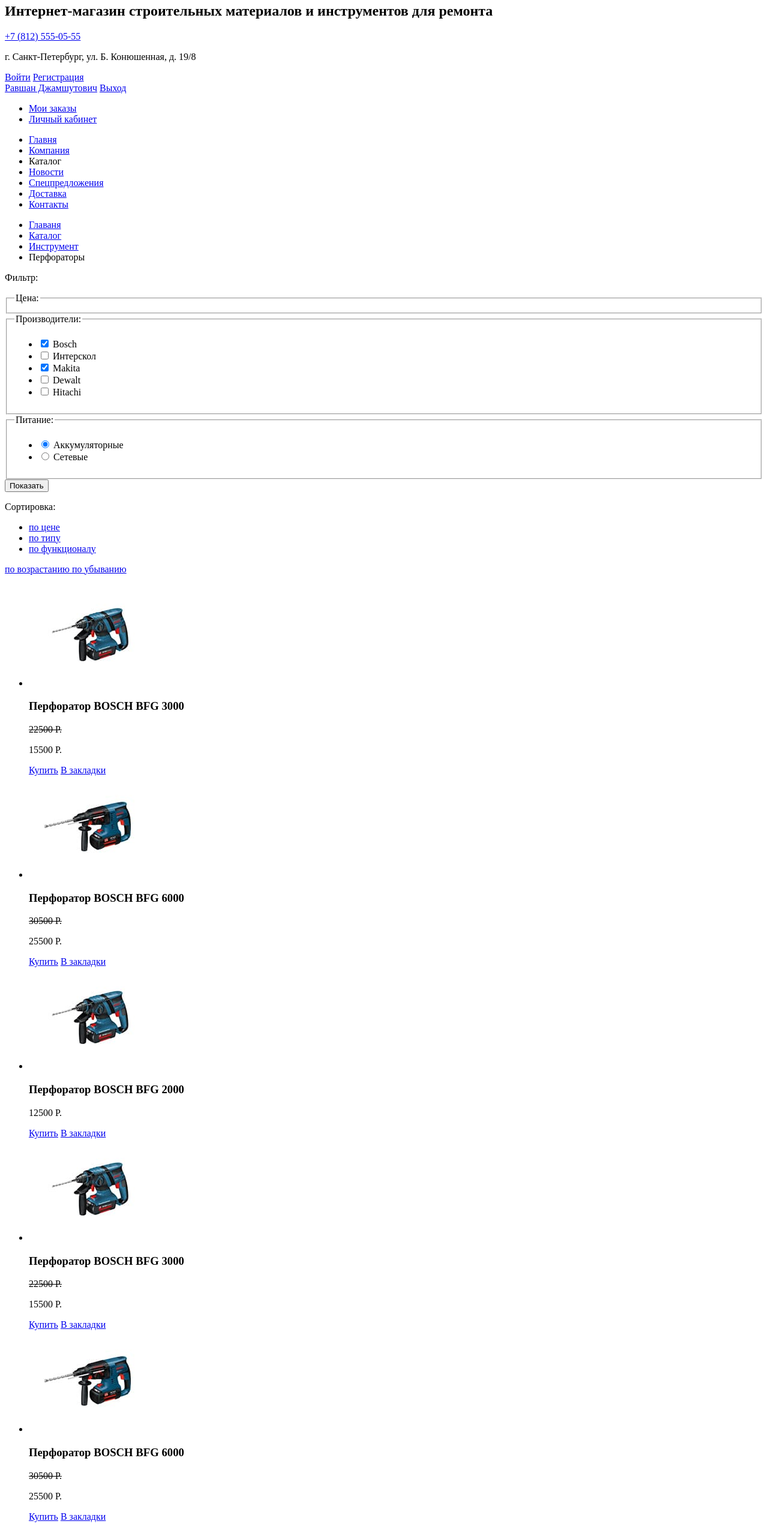
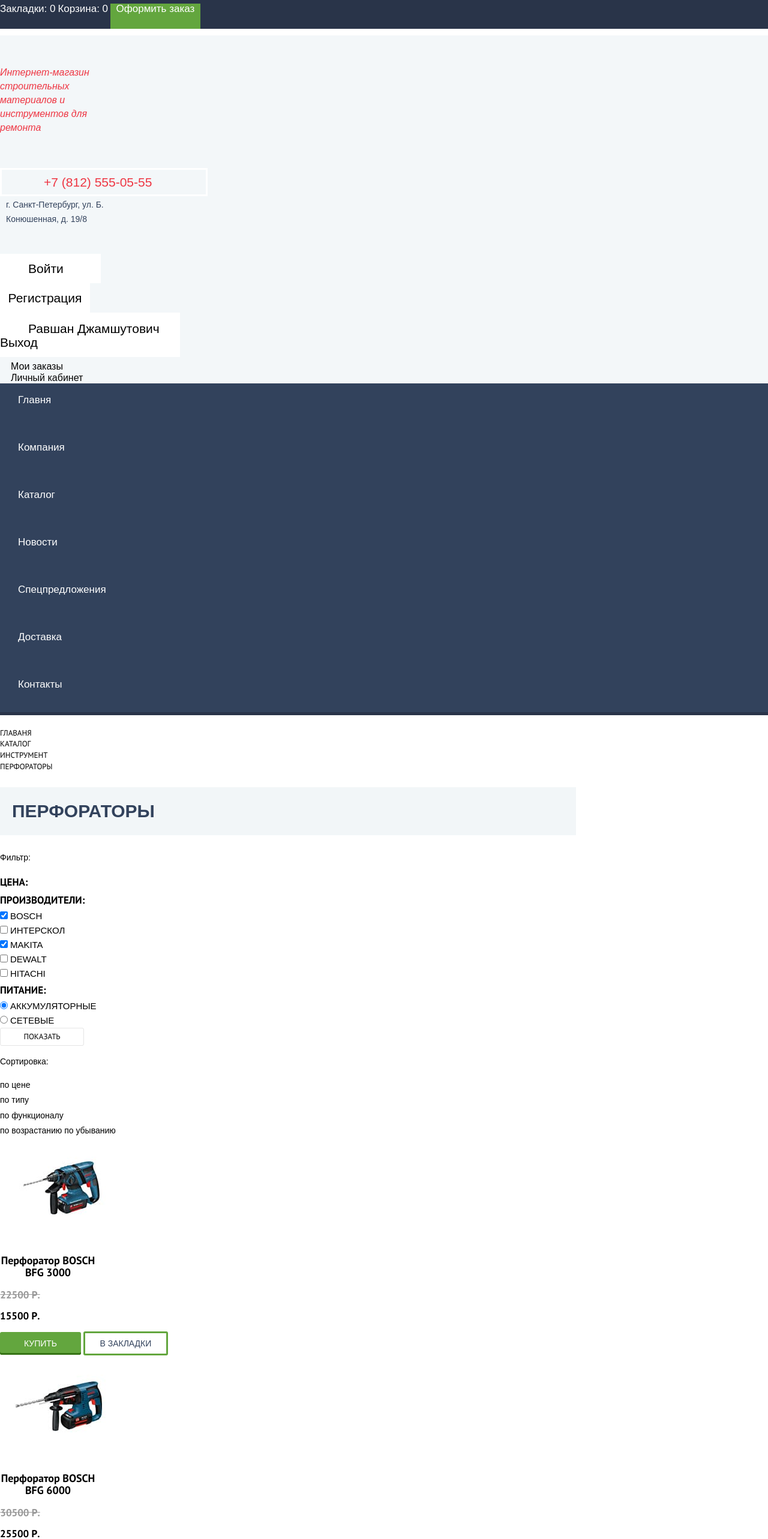
Before and after one commit to Ivan614/932699-technomart-27, a plain HTML site: page catalog.html in a window 1280 px wide. Shown: the part 80-2645 px from the top of the page at 60% size. Drawn offline with Linux system fonts and the light colour scheme; a web font is replaced by a local one.

Commit message:
Были добавлены некоторые классы для стилизаци разметки, небольшие поправки

```diff
--- a/catalog.html
+++ b/catalog.html
@@ -3,24 +3,31 @@
 <head>
 	<meta charset="UTF-8">
 	<title>HTML Academy: Техномарт</title>
+  <link href="https://fonts.googleapis.com/css?family=PT+Sans:400,700&display=swap&subset=cyrillic" rel="stylesheet">
+  <link href="https://fonts.googleapis.com/css?family=Cuprum:400,400i,700&display=swap&subset=cyrillic" rel="stylesheet">
+  <link rel="stylesheet" href="css/normalize.css">
+  <link rel="stylesheet" href="css/style.css">
 </head>
 <body>
-	<header>
+	<header class="main-header">
 
-  		<a href="index.html">Техномарт</a>
+     <div class="header-top">
+
+  		 <a href="index.html" class="header-caption">Техномарт</a>
 
   		 <form action="https://echo.htmlacademy.ru" method="get">
-        <input type="search" name="search" id="search-field" placeholder="Поиск:" aria-label="Поиск по сайту">
+         <input type="search" name="search" id="search-field" class="search-field" placeholder="Поиск:" aria-label="Поиск по сайту">
        </form>
 
-  		<a href="#">Закладки: 0</a>
-  		<a href="#">Корзина: 0</a>
-  		<a href="#">Оформить заказ</a>
-
-     <section>
+  		 <a href="#" class="button-header-bookmarks">Закладки: 0</a>
+  		 <a href="#" class="button-header-basket">Корзина: 0</a>
+  		 <a href="#" class="button-header-order">Оформить заказ</a>
+     </div>
+     <section class="main-header-navigation">
+      <div class="header-content wrap">
         	<h1>Интернет-магазин строительных материалов и инструментов для ремонта</h1>
 
-        <div>
+        <div class="header-contacts">
         	<a href="tel:+78125550555">
         	  +7 (812) 555-05-55
         	</a>
@@ -28,221 +35,225 @@
         		г. Санкт-Петербург, ул. Б. Конюшенная, д. 19/8
         	</p>
         </div>
-        <div>
-          <a href="#">Войти</a>
-          <a href="#">Регистрация</a>
+        <div class="user-login">
+          <a href="#" class="user-enter">Войти</a>
+          <a href="#" class="user-registration">Регистрация</a>
         </div>
-        <div>
-        	<a href="#">Равшан Джамшутович</a>
-        	<a href="#">
+        <div class="account-hidden">
+           <div class="account-inner">
+        	    <a href="#" class="account-name">Равшан Джамшутович</a>
+        	    <a href="#" class="account-exit">
         		     <span class="visually-hidden">Выход</span>
         	   </a>
-        	<ul>
+          </div>
+        	<ul class="account-breadcrumbs list">
         		<li><a href="#">Мои заказы</a></li>
         		<li><a href="#">Личный кабинет</a></li>
         	</ul>
         </div>
-        <nav>
-        	<ul>
-        		<li><a href="index.html">Главня</a></li>
-        		<li><a href="#">Компания</a></li>
-        		<li><a>Каталог</a></li>
-        		<li><a href="#">Новости</a></li>
-        		<li><a href="#">Спецпредложения</a></li>
-        		<li><a href="#">Доставка</a></li>
-        		<li><a href="#">Контакты</a></li>
+      </div>
+        <nav class="main-menu-wrap">
+        	<ul class="main-menu-list list">
+        		<li class="main-menu-item"><a href="index.html">Главня</a></li>
+        		<li class="main-menu-item"><a href="#">Компания</a></li>
+        		<li class="main-menu-item"><a>Каталог</a></li>
+        		<li class="main-menu-item"><a href="#">Новости</a></li>
+        		<li class="main-menu-item"><a href="#">Спецпредложения</a></li>
+        		<li class="main-menu-item"><a href="#">Доставка</a></li>
+        		<li class="main-menu-item"><a href="#">Контакты</a></li>
         	</ul>
         </nav>
     </section>
   	</header>
-  	<main>
-  		<section>
-  			<ul>
-  				<li>
+
+  	<main class="main-content">
+  		<section class="perforators wrap">
+  			<ul class="breadcrumbs-nav-list list">
+  				<li class="breadcrumbs-nav-item">
   				   <a href="index.html">
   				       <span class="visually-hidden">Главаня</span>
               </a>
   		    </li>
-  				<li><a href="#">Каталог</a></li>
-  				<li><a href="#">Инструмент</a></li>
-  				<li><a>Перфораторы</a></li>
+  				<li class="breadcrumbs-nav-item"><a href="#">Каталог</a></li>
+  				<li class="breadcrumbs-nav-item"><a href="#">Инструмент</a></li>
+  				<li class="breadcrumbs-nav-item"><a>Перфораторы</a></li>
   			</ul>
-
-        <div>
-          <div>
+        <h2>Перфораторы</h2>
+        <div class="wrap-inner-catalog">
+          <div class="perforators-filtr">
             <form method="get" action="https://echo.htmlacademy.ru">
-              <p>Фильтр:</p>
-              <fieldset>
+              <p class="filtr-caption">Фильтр:</p>
+              <fieldset class="filtr-price">
                 <legend>Цена:</legend>
                 <!--...-->
               </fieldset>
-              <fieldset>
+              <fieldset class="filtr-maker">
                 <legend>Производители:</legend>
-                <ul>
-                  <li>
+                <ul class="filtr-maker-list list">
+                  <li class="filtr-maker-item">
                     <input class="visually-hidden" type="checkbox" name="bosch" id="bosch" checked>
                     <label for="bosch">Bosch</label>
                   </li>
-                  <li>
+                  <li class="filtr-maker-item">
                     <input class="visually-hidden" type="checkbox" name="interskol" id="interskol">
                     <label for="interskol">Интерскол</label>
                   </li>
-                  <li>
+                  <li class="filtr-maker-item">
                     <input class="visually-hidden" type="checkbox" name="makita" id="makita" checked>
                     <label for="makita">Makita</label>
                   </li>
-                  <li>
+                  <li class="filtr-maker-item">
                     <input class="visually-hidden" type="checkbox" name="dewalt" id="dewalt">
                     <label for="dewalt">Dewalt</label>
                   </li>
-                  <li>
+                  <li class="filtr-maker-item">
                     <input class="visually-hidden" type="checkbox" name="hitachi" id="hitachi">
                     <label for="hitachi">Hitachi</label>
                   </li>
                 </ul>
               </fieldset>
-              <fieldset>
+              <fieldset class="filtr-power">
                 <legend>Питание:</legend>
-                <ul>
-                  <li>
+                <ul class="filtr-power-list list">
+                  <li class="filtr-power-item">
                     <input class="visually-hidden" type="radio" name="power" id="accumulator" value="accumulator" checked>
                     <label for="accumulator">Аккумуляторные</label>
                   </li>
-                  <li>
+                  <li class="filtr-power-item">
                     <input class="visually-hidden" type="radio" name="power" id="volts" value="volts">
                     <label for="volts">Сетевые</label>
                   </li>
                 </ul>
               </fieldset>
-              <button type="submit">Показать</button>
+              <button type="submit" class="button-filtr">Показать</button>
             </form>
           </div>
-
-           <div>
+         <div class="perforators-list">
+           <div class="perforators-sort">
               <p>Сортировка:</p>
-             <ul>
-               <li>
+             <ul class="sort-list list">
+               <li class="sort-item">
                  <a href="#">по цене</a>
                </li>
-               <li>
+               <li class="sort-item">
                  <a href="#">по типу</a>
                </li>
-               <li>
+               <li class="sort-item">
                  <a href="#">по функционалу</a>
                </li>
              </ul>
              <div>
-              <a href="#">
+              <a href="#" class="button-sort-increase">
                <span class="visually-hidden">по возрастанию</span>
              </a>
-             <a href="#">
+             <a href="#" class="button-sort-decrease">
                <span class="visually-hidden">по убыванию</span>
              </a>
              </div>
            </div>
        </div>
 
-  			<ul>
-  				<li>
+  			<ul class="perforators-model-list list">
+  				<li class="perforators-model-item">
   					<img src="img/perforator-bosch-bfg-3000.jpg" width="218" height="170" alt="Перфоратор BOSCH BFG 3000">
   					<h3>Перфоратор BOSCH BFG 3000</h3>
-  					<p>
-  						<del>22500 Р.</del>
+  					<p class="old-price">
+  						<del>22500 р.</del>
   					</p>
-  					<p>15500 Р.</p>
-  					<div>
-  						<a href="#">Купить</a>
-  						<a href="#">В закладки</a>
+  					<p class="price">15500 р.</p>
+  					<div class="model-item-back">
+  						<a href="#" class="button-goods-buy">Купить</a>
+  						<a href="#" class="button-goods-bookmarks">В закладки</a>
   					</div>
   				</li>
-  		    <li>
+  		    <li class="perforators-model-item">
               <img src="img/perforator-bosch-bfg-6000.jpg" width="218" height="170" alt="Перфоратор BOSCH BFG 6000">
             <h3>Перфоратор BOSCH BFG 6000</h3>
-            <p>
-              <del>30500 Р.</del>
+            <p class="old-price">
+              <del>30500 р.</del>
             </p>
-            <p>25500 Р.</p>
-            <div>
-              <a href="#">Купить</a>
-              <a href="#">В закладки</a>
+            <p class="price">25500 р.</p>
+            <div class="model-item-back">
+              <a href="#" class="button-goods-buy">Купить</a>
+              <a href="#" class="button-goods-bookmarks">В закладки</a>
             </div>
           </li>
-  				<li>
+  				<li class="perforators-model-item">
   						<img src="img/perforator-bosch-bfg-2000.jpg" width="218" height="170" alt="Перфоратор BOSCH BFG 2000">
   					<h3>Перфоратор BOSCH BFG 2000</h3>
 
-  					<p>12500 Р.</p>
-  					<div>
-  						<a href="#">Купить</a>
-  						<a href="#">В закладки</a>
+  					<p class="price">12500 р.</p>
+  					<div class="model-item-back">
+  						<a href="#" class="button-goods-buy">Купить</a>
+  						<a href="#" class="button-goods-bookmarks">В закладки</a>
   					</div>
   				</li>
-  				<li>
+  				<li class="perforators-model-item">
   						<img src="img/perforator-bosch-bfg-3000.jpg" width="218" height="170" alt="Перфоратор BOSCH BFG 3000">
   					<h3>Перфоратор BOSCH BFG 3000</h3>
-  					<p>
-  						<del>22500 Р.</del>
+  					<p class="old-price">
+  						<del>22500 р.</del>
   					</p>
-  					<p>15500 Р.</p>
-  					<div>
-  						<a href="#">Купить</a>
-  						<a href="#">В закладки</a>
+  					<p class="price">15500 р.</p>
+  					<div class="model-item-back">
+  						<a href="#" class="button-goods-buy">Купить</a>
+  						<a href="#" class="button-goods-bookmarks">В закладки</a>
   					</div>
   				</li>
-  				<li>
+  				<li class="perforators-model-item">
   						<img src="img/perforator-bosch-bfg-6000.jpg" width="218" height="170" alt="Перфоратор BOSCH BFG 6000">
   					<h3>Перфоратор BOSCH BFG 6000</h3>
-  					<p>
-  						<del>30500 Р.</del>
+  					<p class="old-price">
+  						<del>30500 р.</del>
   					</p>
-  					<p>25500 Р.</p>
-  					<div>
-  						<a href="#">Купить</a>
-  						<a href="#">В закладки</a>
+  					<p class="price">25500 р.</p>
+  					<div class="model-item-back">
+  						<a href="#" class="button-goods-buy">Купить</a>
+  						<a href="#" class="button-goods-bookmarks">В закладки</a>
   					</div>
   				</li>
-  				<li>
+  				<li class="perforators-model-item">
   						<img src="img/perforator-bosch-bfg-2000.jpg" width="218" height="170" alt="Перфоратор BOSCH BFG 2000">
   					<h3>Перфоратор BOSCH BFG 2000</h3>
 
-  					<p>12500 Р.</p>
-  					<div>
-  						<a href="#">Купить</a>
-  						<a href="#">В закладки</a>
+  					<p class="price">12500 р.</p>
+  					<div class="model-item-back">
+  						<a href="#" class="button-goods-buy">Купить</a>
+  						<a href="#" class="button-goods-bookmarks">В закладки</a>
   					</div>
   				</li>
-  				<li>
+  				<li class="perforators-model-item">
   						<img src="img/perforator-bosch-bfg-3000.jpg" width="218" height="170" alt="Перфоратор BOSCH BFG 3000">
   					<h3>Перфоратор BOSCH BFG 3000</h3>
-  					<p>
-  						<del>22500 Р.</del>
+  					<p class="old-price">
+  						<del>22500 р.</del>
   					</p>
-  					<p>15500 Р.</p>
-  					<div>
-  						<a href="#">Купить</a>
-  						<a href="#">В закладки</a>
+  					<p class="price">15500 р.</p>
+  					<div class="model-item-back">
+  						<a href="#" class="button-goods-buy">Купить</a>
+  						<a href="#" class="button-goods-bookmarks">В закладки</a>
   					</div>
   				</li>
-  				<li>
+  				<li class="perforators-model-item">
   						<img src="img/perforator-bosch-bfg-6000.jpg" width="218" height="170" alt="Перфоратор BOSCH BFG 6000">
   					<h3>Перфоратор BOSCH BFG 6000</h3>
-  					<p>
-  						<del>30500 Р.</del>
+  					<p class="old-price">
+  						<del>30500 р.</del>
   					</p>
-  					<p>25500 Р.</p>
-  					<div>
-  						<a href="#">Купить</a>
-  						<a href="#">В закладки</a>
+  					<p class="price">25500 р.</p>
+  					<div class="model-item-back">
+  						<a href="#" class="button-goods-buy">Купить</a>
+  						<a href="#" class="button-goods-bookmarks">В закладки</a>
   					</div>
   				</li>
-  				<li>
+  				<li class="perforators-model-item">
   						<img src="img/perforator-bosch-bfg-2000.jpg" width="218" height="170" alt="Перфоратор BOSCH BFG 2000">
   					<h3>Перфоратор BOSCH BFG 2000</h3>
 
-  					<p>12500 Р.</p>
-  					<div>
-  						<a href="#">Купить</a>
-  						<a href="#">В закладки</a>
+  					<p class="price">12500 р.</p>
+  					<div class="model-item-back">
+  						<a href="#" class="button-goods-buy">Купить</a>
+  						<a href="#" class="button-goods-bookmarks">В закладки</a>
   					</div>
   				</li>
   			</ul>
@@ -261,6 +272,7 @@
             <a href="#">Следующая</a>
           </li>
         </ul>
+      </div>
   		</section>
 
       <div>
@@ -278,9 +290,10 @@
         </p>
       </div>
   	</main>
-  	<footer>
-    	<a href="index.html">Техномарт</a>
-    	<div>
+  	<footer class="main-footer">
+      <div class="footer-page">
+    	<a href="index.html" class="footer-caption">Техномарт</a>
+        <div class="footer-contacts">
     		<p>
     		  г. Санкт-Петербург, ул. Б. Конюшенная, д. 19/8
     	    </p>
@@ -288,57 +301,59 @@
               +7 (812) 555-05-55
             </a>
     	</div>
-    	<nav>
-    		<ul>
-    			<li><a href="#">Компания</a></li>
-    			<li><a href="#">Новости</a></li>
-    			<li><a>Каталог</a></li>
-    			<li><a href="#">Доставка</a></li>
-    			<li><a href="#">Контакты</a></li>
+    	<nav class="footer-navigation">
+        <ul class="footer-menu list">
+          <li class="footer-menu-item"><a href="#">Компания</a></li>
+          <li class="footer-menu-item"><a href="#">Новости</a></li>
+          <li class="footer-menu-item"><a href="catalog.html">Каталог</a></li>
+          <li class="footer-menu-item"><a href="#">Доставка</a></li>
+          <li class="footer-menu-item"><a href="#">Контакты</a></li>
         </ul>
-    		<ul>
-    			<li><a href="#">Материалы</a></li>
-    			<li><a href="#">Техника</a></li>
-    			<li><a href="#">Инструмен</a></li>
-    			<li><a href="#">Спецпредложения</a></li>
+        <ul class="footer-catalog list">
+          <li class="footer-catalog-item"><a href="#">Материалы</a></li>
+          <li class="footer-catalog-item"><a href="#">Техника</a></li>
+          <li class="footer-catalog-item"><a href="#">Инструмен</a></li>
+          <li class="footer-catalog-item"><a href="#">Спецпредложения</a></li>
         </ul>
       </nav>
-    		<p>
+    </div>
+    <div class="footer-content">
+    		<p class="copyright">
     			&copy; 2010-2019 Комапания &laquo;Техномарт&raquo;
     			Все права защищены
     		</p>
-    		<div>
-    			<ul>
-    			   <li>
+
+    			<ul class="socials list">
+            <li class="socials-item-vk">
                <a href="#">
                   <span class="visually-hidden">Вконтакте</span>
                  </a>
              </li>
-             <li>
+            <li class="socials-item-fb">
                <a href="#">
                   <span class="visually-hidden">Фейсбук</span>
                  </a>
                 </li>
-             <li>
+            <li class="socials-item-insta">
               <a href="#">
                  <span class="visually-hidden">Инстаграм</span>
                 </a>
               </li>
           </ul>
-    		</div>
 
-    		<p>
+    		<p class="feedbcak">
     		Обратная связь:
     		<a href="https://htmlacademy.ru/contacts">mail@htmlacademy.ru</a>
     	    </p>
 
-    		<p>
+    		<p class="development">
     		Разработано -
     		<a href="https://htmlacademy.ru/intensive/htmlcss">htmlacademy.ru</a>
     		</p>
+      </div>
     </footer>
 
-    <section>
+    <section class="popup-product">
         <div>
           <p>
             Товар добавлен в корзину
```
Also changed, not shown: index.html (+90 -75 lines). Lines whose indentation alone changed are shown as unchanged.
